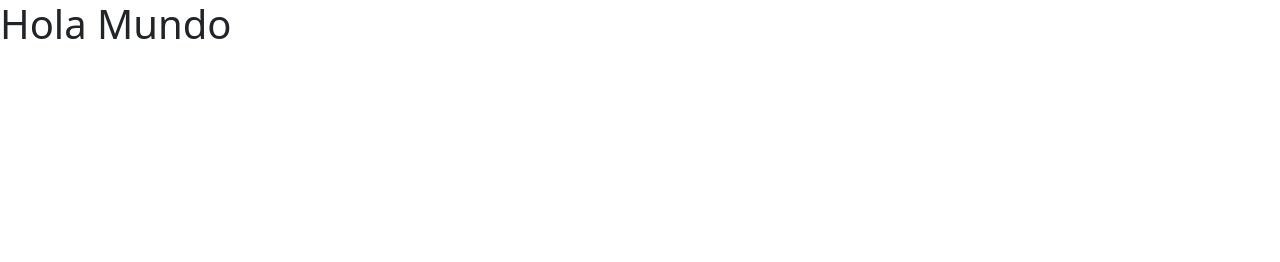
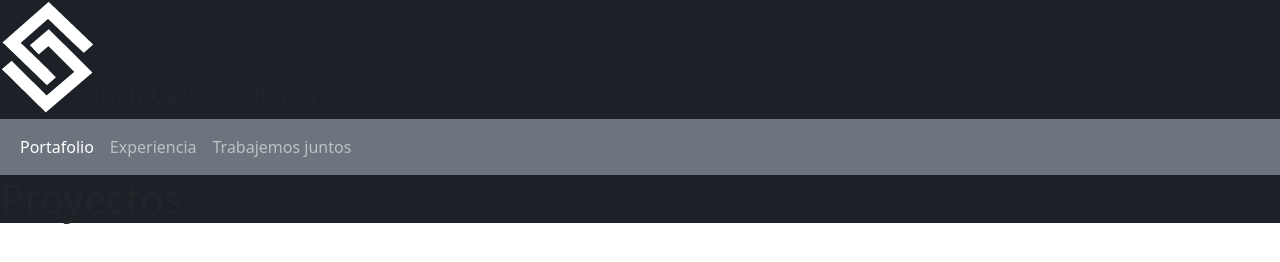
Before and after one commit to sulbaranjc/personal, a plain HTML site: page index.html in a window 1280 px wide. Drawn offline with nearby package versions, Linux system fonts and the light colour scheme.

Commit message:
cabecera ok

```diff
--- /dev/null
+++ b/css/style.css
@@ -0,0 +1,10 @@
+.logojc{
+
+}
+.texto-logo{
+margin-top: 80px;
+}
+
+.cabecera{
+  background-color: #1b2127;
+}
--- a/index.html
+++ b/index.html
@@ -1,8 +1,9 @@
 <!doctype html>
-<html lang="en">
+<html lang="es">
 
 <head>
-  <title>Title</title>
+  <link rel="shortcut icon" href="./img/favicon.png" type="image/x-icon">
+  <title>Juan Carlos Sulbaran</title>
   <!-- Required meta tags -->
   <meta charset="utf-8">
   <meta name="viewport" content="width=device-width, initial-scale=1, shrink-to-fit=no">
@@ -10,13 +11,43 @@
   <!-- Bootstrap CSS v5.2.1 -->
   <link href="https://cdn.jsdelivr.net/npm/bootstrap@5.2.1/dist/css/bootstrap.min.css" rel="stylesheet"
     integrity="sha384-iYQeCzEYFbKjA/T2uDLTpkwGzCiq6soy8tYaI1GyVh/UjpbCx/TYkiZhlZB6+fzT" crossorigin="anonymous">
-
+<link rel="stylesheet" href="./css/style.css">
 </head>
 
-<body>
-  <header>
+<body class="principal">
+  <header class="cabecera">
     <!-- place navbar here -->
-    <h1>Hola Mundo</h1>
+    <div class="row justify-content-start align-items-start ">
+      <div class="col-12 col-md-6 d-inline-flex">
+          <img src="./img/logosolo.png" class="logojc" alt="">
+          <h4 class="texto-logo ">Juan Carlos sulbaran</h4>
+      </div>
+    </div>
+    <nav class="navbar navbar-expand-md navbar-dark bg-secondary ">
+      <div class="container-fluid ">
+        <button class="navbar-toggler" type="button" data-bs-toggle="collapse"
+                      data-bs-target="#navbarSupportedContent"
+                      aria-controls="navbarSupportedContent"
+                      aria-expanded="false" aria-label="Toggle navigation">
+          <span class="navbar-toggler-icon"></span>
+        </button>
+        <div class="collapse navbar-collapse" id="navbarSupportedContent">
+          <ul class="navbar-nav me-auto mb-2 mb-lg-0">
+            <li class="nav-item">
+              <a class="nav-link active" aria-current="page" href="#">Portafolio</a>
+            </li>
+            <li class="nav-item">
+              <a class="nav-link" href="#">Experiencia</a>
+            </li>
+            <li class="nav-item">
+              <a class="nav-link" href="#">Trabajemos juntos</a>
+            </li>
+          </ul>
+        </div>
+      </div>
+    </nav>
+
+    <h1>Proyectos</h1>
 
   </header>
   <main>
```
Also changed, not shown: img/favicon.png (added), img/logosolo.png (added).
